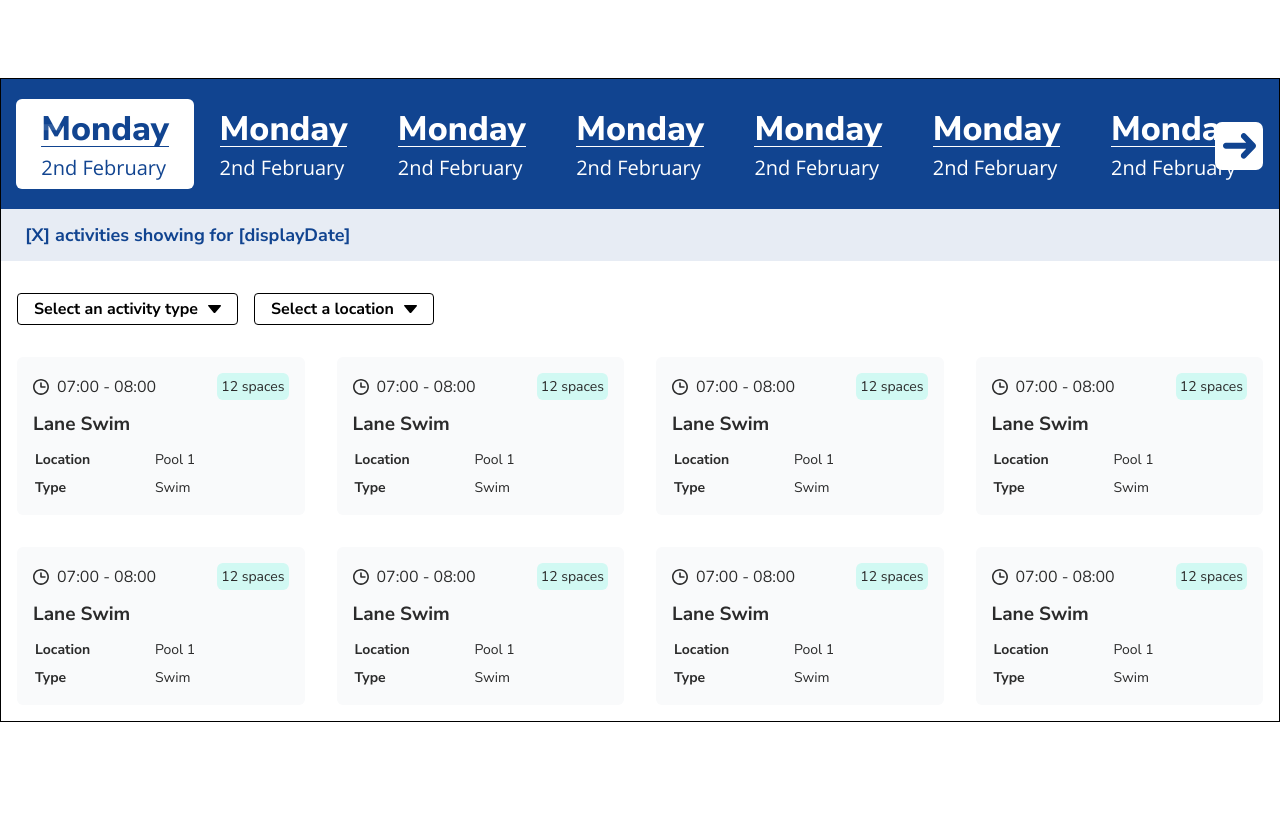
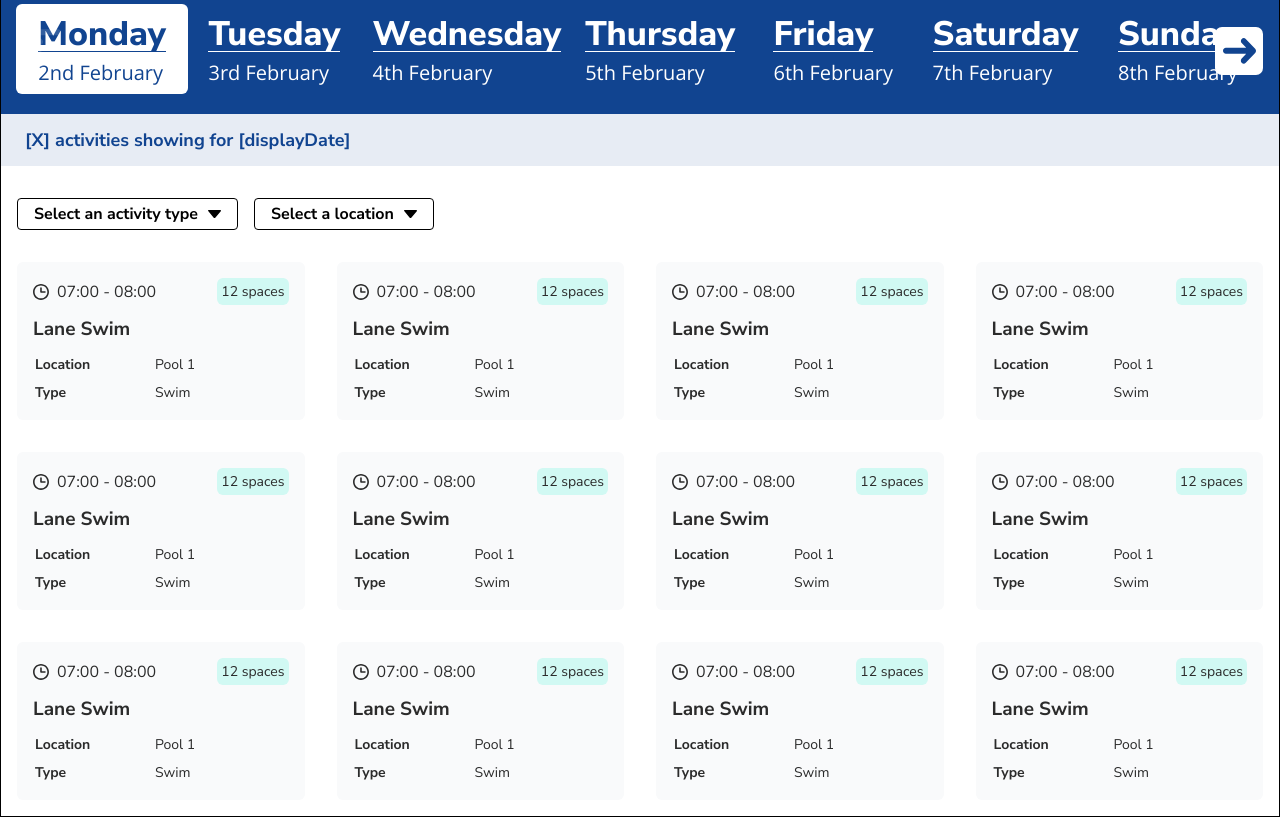
Before and after one commit to WillisDyson/lcc-booking-system, a React (Vite) app in the folder lcc-booking-system-app/: page / in a window 1280 px wide. Built offline with nearby package versions, Linux system fonts and the light colour scheme.

Commit message:
DaySelector carousel data implementation WIP

```diff
--- a/lcc-booking-system-app/src/components/ActivityBookingSystem.tsx
+++ b/lcc-booking-system-app/src/components/ActivityBookingSystem.tsx
@@ -1,13 +1,22 @@
 import DaySelector from "./day-selector/DaySelector";
 import SearchResults from "./search-results/SearchResults";
 import styles from "./ActivityBookingSystem.module.scss";
+import activityScheduleData from "../../data/activity-schedule.json";
 
-const ActivityBookingSystem = ({ }) => {
+const ActivityBookingSystem = ({  }) => {
+    const availableDays = activityScheduleData.schedule.map(day => ({
+        date: day.date,
+        dayOfWeek: day.dayOfWeek,
+        displayDate: day.displayDate,
+        totalActivities: day.totalActivities,
+    }));
+
     return (
         <div className={styles["activity-booking-system"]}>
-            <DaySelector />
+            <DaySelector availableDays={availableDays} />
             <SearchResults />
         </div>
+
     );
 };
 
--- a/lcc-booking-system-app/src/components/day-selector/DaySelector.tsx
+++ b/lcc-booking-system-app/src/components/day-selector/DaySelector.tsx
@@ -1,11 +1,18 @@
 import styles from "./DaySelector.module.scss";
 import DaySelectorCarousel from "./day-selector-carousel/DaySelectorCarousel";
 
-const DaySelector = ({ }) => {
+type AvailableDay = {
+    date: string;
+    dayOfWeek: string;
+    displayDate: string;
+    totalActivities: number;
+};
+
+const DaySelector = ({ availableDays }: { availableDays: AvailableDay[] }) => {
     return (
         <section className={styles["day-selector"]}>
             <div className={styles["day-selector__inner"]}>
-                <DaySelectorCarousel />
+                <DaySelectorCarousel availableDays={availableDays} />
             </div>
             <span className={styles["day-selector__info"]}>[X] activities showing for [displayDate]</span>
         </section>
--- a/lcc-booking-system-app/src/components/day-selector/day-selector-carousel/DaySelectorCarousel.module.scss
+++ b/lcc-booking-system-app/src/components/day-selector/day-selector-carousel/DaySelectorCarousel.module.scss
@@ -8,7 +8,9 @@
 
     &__slide {
         display: flex !important;
+        justify-content: space-between;
         position: static;
+        width: 100%;
     }
 
     :global {
--- a/lcc-booking-system-app/src/components/day-selector/day-selector-carousel/DaySelectorCarousel.tsx
+++ b/lcc-booking-system-app/src/components/day-selector/day-selector-carousel/DaySelectorCarousel.tsx
@@ -8,7 +8,12 @@ import 'swiper/css/scrollbar';
 import DaySelectorCarouselItem from "./day-selector-carousel-item/DaySelectorCarouselItem";
 import styles from "./DaySelectorCarousel.module.scss";
 
-const DaySelectorCarousel = ({ }) => {
+const DaySelectorCarousel = ({ availableDays }: { availableDays: { date: string; dayOfWeek: string; displayDate: string }[] }) => {
+    const slides = Array.from(
+        { length: Math.ceil(availableDays.length / 7) },
+        (_, index) => availableDays.slice(index * 7, index * 7 + 7),
+    );
+
     return (
         <Swiper
         className={styles["day-selector-carousel"]}
@@ -19,25 +24,18 @@ const DaySelectorCarousel = ({ }) => {
                 addIcons: false
             }}
             speed={1000}>
-                {/* TODO: Add dynamic looping to generate slides */}
-            <SwiperSlide className={styles["day-selector-carousel__slide"]}>
-                <DaySelectorCarouselItem active />
-                <DaySelectorCarouselItem/>
-                <DaySelectorCarouselItem />
-                <DaySelectorCarouselItem />
-                <DaySelectorCarouselItem />
-                <DaySelectorCarouselItem />
-                <DaySelectorCarouselItem />
-            </SwiperSlide>
-            <SwiperSlide className={styles["day-selector-carousel__slide"]}>
-                <DaySelectorCarouselItem />
-                <DaySelectorCarouselItem />
-                <DaySelectorCarouselItem />
-                <DaySelectorCarouselItem />
-                <DaySelectorCarouselItem />
-                <DaySelectorCarouselItem />
-                <DaySelectorCarouselItem />
-            </SwiperSlide>
+            {slides.map((slideDays, slideIndex) => (
+                <SwiperSlide className={styles["day-selector-carousel__slide"]} key={`slide-${slideIndex}`}>
+                    {slideDays.map((day, dayIndex) => (
+                        <DaySelectorCarouselItem
+                            key={day.date}
+                            active={slideIndex === 0 && dayIndex === 0}
+                            day={day.dayOfWeek}
+                            date={day.displayDate}
+                        />
+                    ))}
+                </SwiperSlide>
+            ))}
         </Swiper>
     );
 };
--- a/lcc-booking-system-app/src/components/day-selector/day-selector-carousel/day-selector-carousel-item/DaySelectorCarouselItem.tsx
+++ b/lcc-booking-system-app/src/components/day-selector/day-selector-carousel/day-selector-carousel-item/DaySelectorCarouselItem.tsx
@@ -1,11 +1,11 @@
 import styles from "./DaySelectorCarouselItem.module.scss";
 
-const DaySelectorCarouselItem = ({ active }: { active?: boolean }) => {
+const DaySelectorCarouselItem = ({ active, day, date }: { active?: boolean, day: string; date: string }) => {
     return (
         <button className={`${styles["day-selector-carousel-item"]} ${active ? styles["day-selector-carousel-item--active"] : ""}`}>
             <h2 className={styles["day-selector-carousel-item__inner"]}>
-                <em className={styles["day-selector-carousel-item__day"]}>Monday</em>
-                <span className={styles["day-selector-carousel-item__date"]}>2nd February</span>
+                <em className={styles["day-selector-carousel-item__day"]}>{day}</em>
+                <span className={styles["day-selector-carousel-item__date"]}>{date}</span>
             </h2>
         </button>
     );
--- a/lcc-booking-system-app/src/components/generic/dropdown-select/DropdownSelect.tsx
+++ b/lcc-booking-system-app/src/components/generic/dropdown-select/DropdownSelect.tsx
@@ -40,7 +40,7 @@ const DropdownSelect = ({ dropdownText }: { dropdownText: string }) => {
             <fieldset
                 id={panelId}
                 className={`${styles["dropdown-select__content"]} `}
-                onMouseDown={(e) => e.preDefault()} // Pres the dropdown from closing when on a <label> or on space between options
+                onMouseDown={(e) => e.preventDefault()} // Pres the dropdown from closing when on a <label> or on space between options
             >
                 <label className={styles["dropdown-select__option"]}>
                     <input className={styles["dropdown-select__checkbox"]}type="checkbox" name="Filter" value="Swim"/>
--- a/lcc-booking-system-app/src/components/search-results/SearchResults.tsx
+++ b/lcc-booking-system-app/src/components/search-results/SearchResults.tsx
@@ -18,6 +18,10 @@ const SearchResults = ({ }) => {
                 <SearchResultsTile />
                 <SearchResultsTile />
                 <SearchResultsTile />
+                <SearchResultsTile />
+                <SearchResultsTile />
+                <SearchResultsTile />
+                <SearchResultsTile />
             </div>
         </div>
     );
--- a/lcc-booking-system-app/tsconfig.app.json
+++ b/lcc-booking-system-app/tsconfig.app.json
@@ -9,6 +9,7 @@
 
     /* Bundler mode */
     "moduleResolution": "bundler",
+    "resolveJsonModule": true,
     "allowImportingTsExtensions": true,
     "verbatimModuleSyntax": true,
     "moduleDetection": "force",
```
